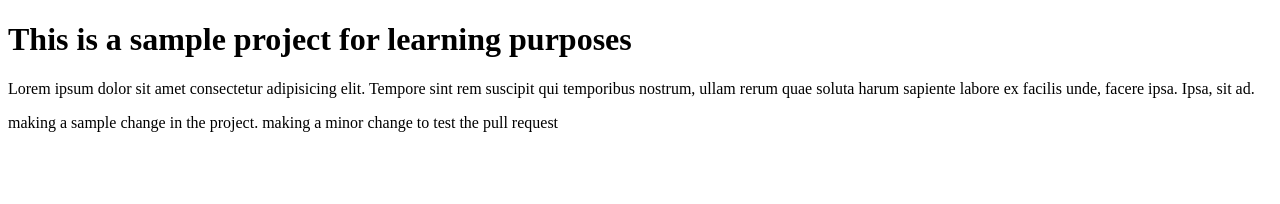
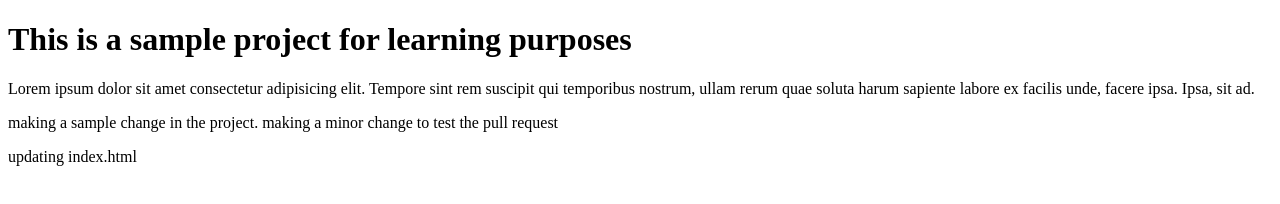
Before and after one commit to vishakha-contenstack/practice-git, a website: page index.html in a window 1280 px wide. Drawn offline with Linux system fonts and the light colour scheme.

Commit message:
Update index.html

```diff
--- a/index.html
+++ b/index.html
@@ -10,6 +10,7 @@
         <p>Lorem ipsum dolor sit amet consectetur adipisicing elit. Tempore sint rem suscipit qui temporibus nostrum, ullam rerum quae soluta harum sapiente labore ex facilis unde, facere ipsa. Ipsa, sit ad.</p>
     </div>
     <div><p>making a sample change in the project. making a minor change to test the pull request</p></div>
+    <div><p>updating index.html</p></div>
 </head>
 <body>
 
```
